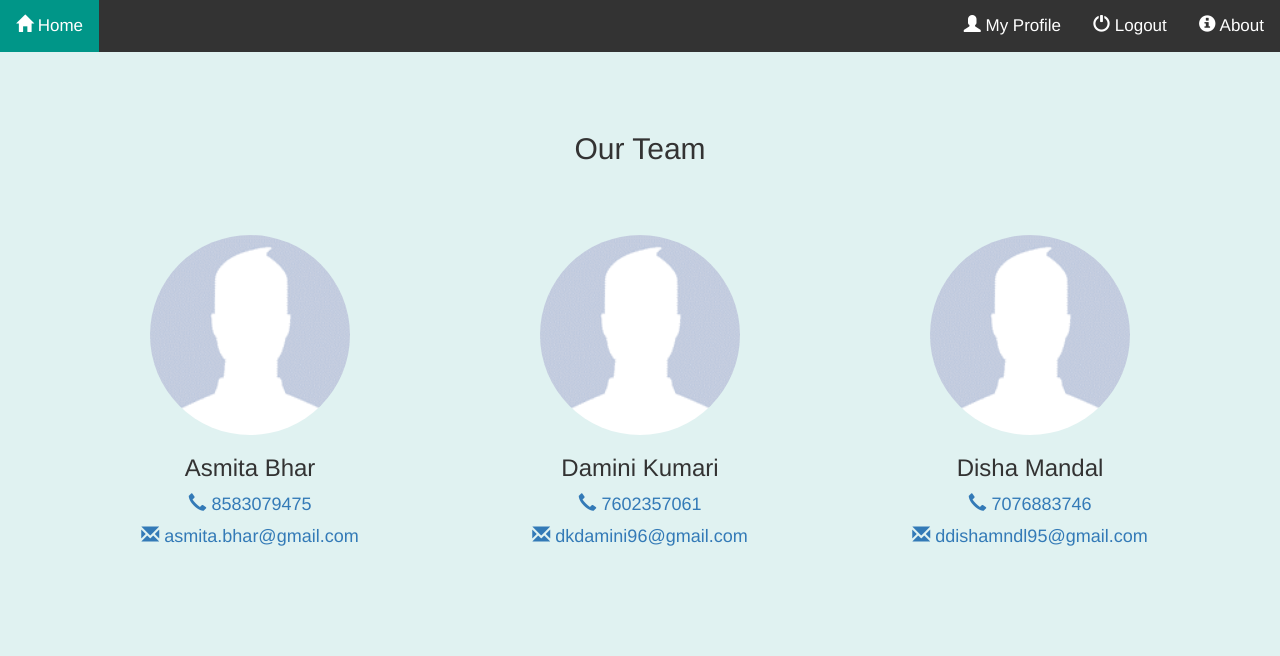
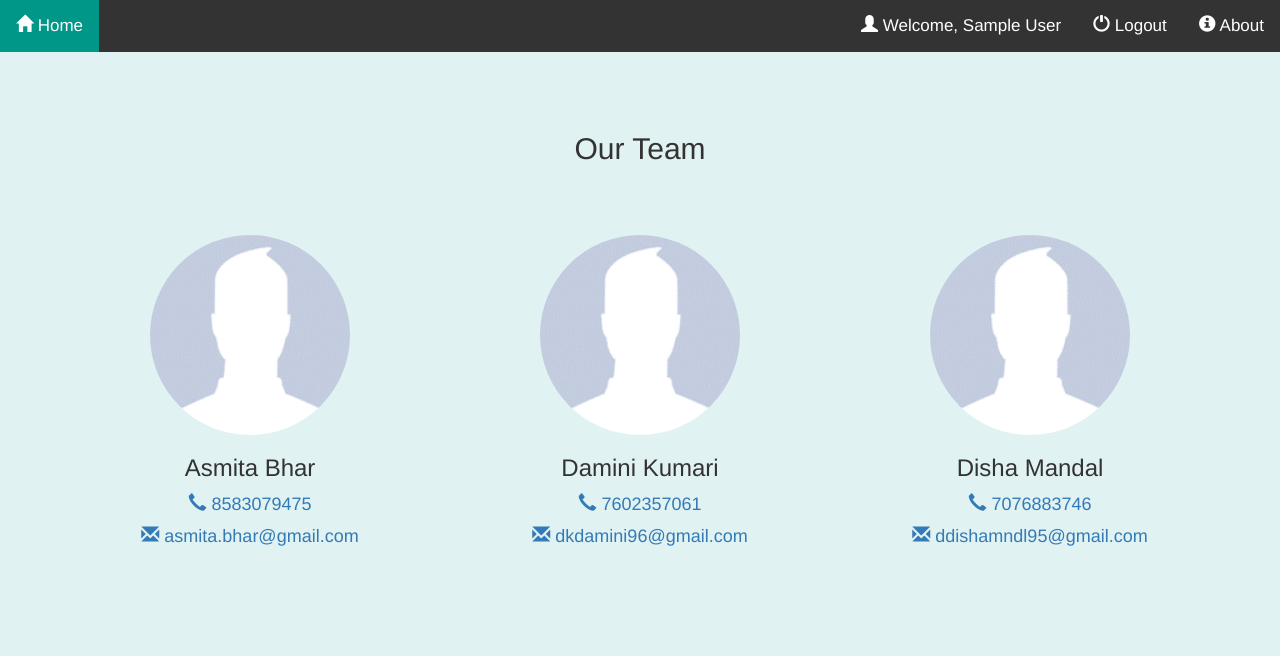
Before and after one commit to asmita-bhar/Lab_project, a PHP site: page /about.php in a window 1280 px wide. Shown: the part 52-708 px from the top of the page. Run offline with PHP 8.4, Linux system fonts and the light colour scheme; the visitor is signed in with stand-in values (Sample User, id 1); data that the repository does not hold is empty.

Commit message:
bugs fixed

```diff
--- a/about.php
+++ b/about.php
@@ -122,7 +122,7 @@ session_start();
 				{
 				 ?>
 					<li style="float:right"><a href="logout.php"><span class="glyphicon glyphicon-off"></span> Logout</a></li>
-					<li style="float:right"><a href="profile.php"><span class="glyphicon glyphicon-user"></span> My Profile</a></li>
+					<li style="float:right"><a href="profile.php"><span class="glyphicon glyphicon-user"></span> Welcome, <?php echo $_SESSION["Name"]; ?> </a></li>
 				<?php
 				} ?>
 			</ul>
```
